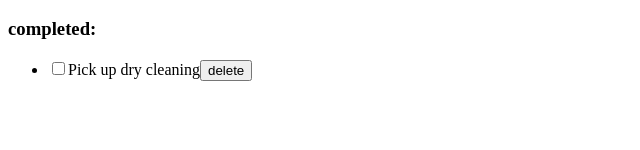
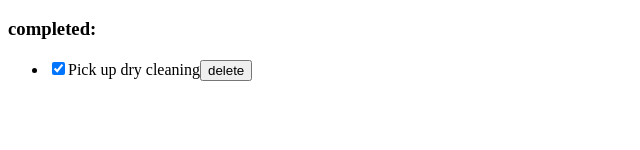
Before and after one commit to isabel985/to-do, a React (Create React App) app: page / in a window 1280 px wide. Shown: the part 150-300 px from the top of the page, without its empty margins (0-640 px from the left). Built offline with nearby package versions, Linux system fonts and the light colour scheme.

Commit message:
make the ui check box work

```diff
--- a/src/components/ListItem.js
+++ b/src/components/ListItem.js
@@ -1,11 +1,12 @@
 import React from 'react';
 
-export default ({ listItem: { id, message, completed }, onDelete, onToggleToDo }) => {
+export default ({ listItem: { id, message, completed }, onDelete, onToggleToDo, checked }) => {
     return (
         <li>
             <input
                 onChange={() => onToggleToDo(id)}
                 type="checkbox"
+                checked={checked}
                  />
             <span>
                 {message}
--- a/src/containers/ToDoList.js
+++ b/src/containers/ToDoList.js
@@ -18,7 +18,12 @@ function ToDoList({ listItems, onDelete, onToggleToDo }) {
             <ul>
                 {listItems.map(item => {
                     if (item.completed) {
-                        return <ListItem onToggleToDo={onToggleToDo} listItem={item} onDelete={onDelete} key={item.id} />;
+                        return <ListItem
+                            onToggleToDo={onToggleToDo}
+                            listItem={item}
+                            onDelete={onDelete}
+                            key={item.id}
+                            checked="checked" />;
                     };
                 })}
             </ul>
```
